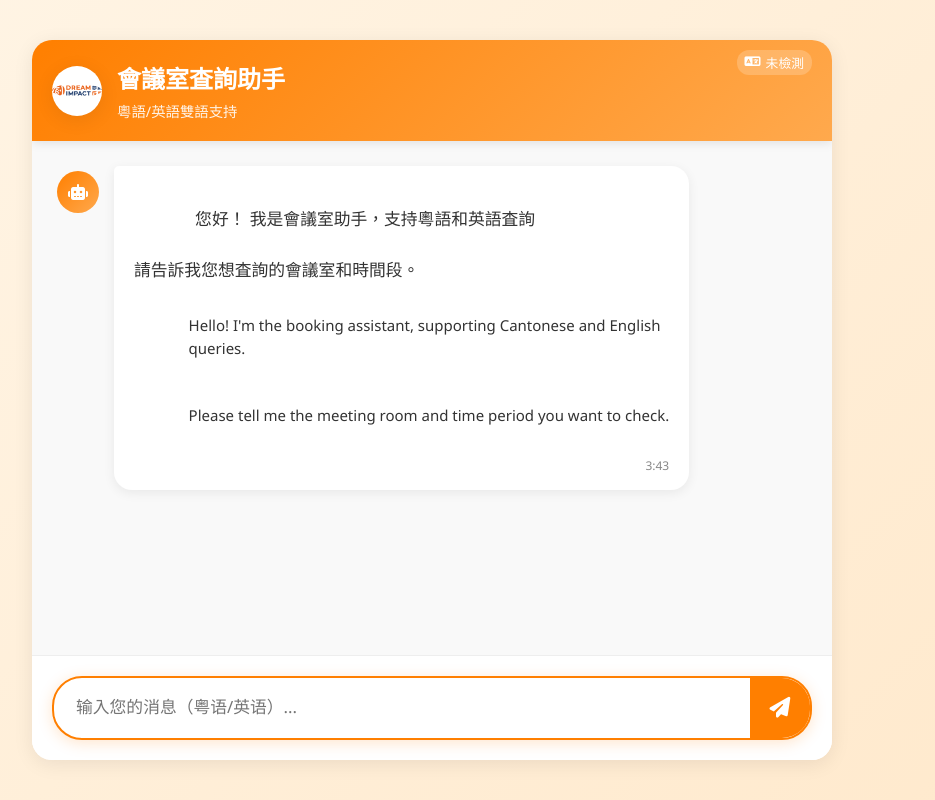
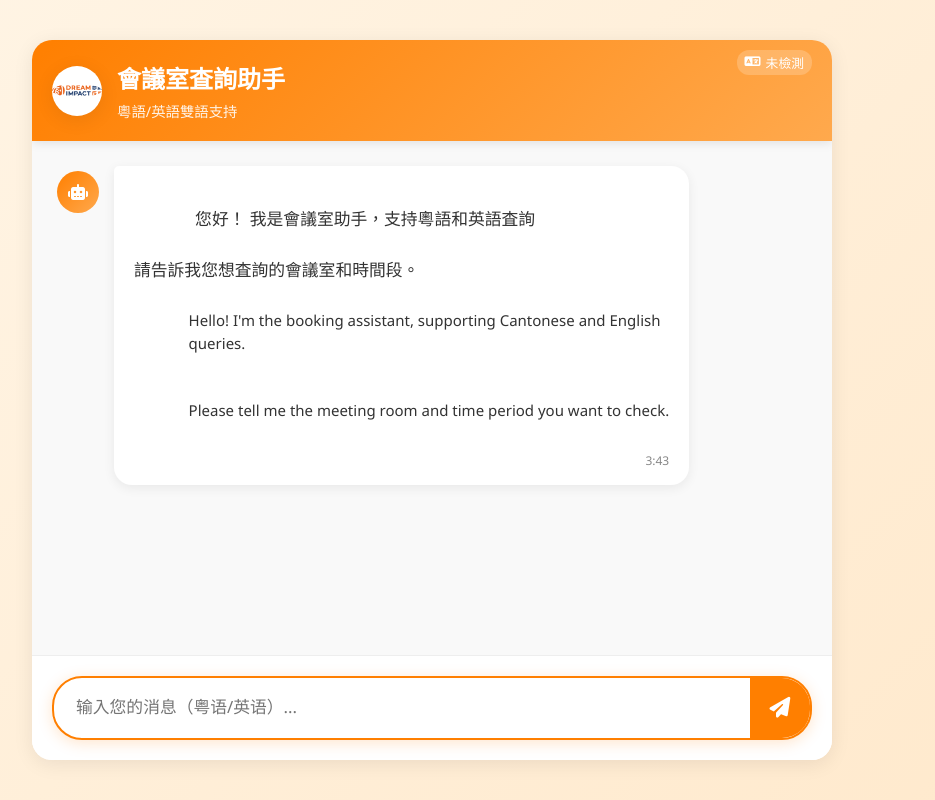
Before and after one commit to SadiqSalam/chatbot-booking-assistant, a Flask app: page / in a window 1280 px wide. Shown: the whole page, without its empty margins (208-1143 px from the left). Run offline with Flask 3, Linux system fonts and the light colour scheme; parts of the project's set-up code (start-up, migrations or seed data) failed here and were passed over.

Commit message:
Fixed error of margin

```diff
--- a/templates/calendarbi.html
+++ b/templates/calendarbi.html
@@ -44,7 +44,7 @@
               您好！ 我是會議室助手，支持粵語和英語査詢
             </div>
             <div class="message-text">請告訴我您想査詢的會議室和時間段。</div>
-            <div class="message-text" style="margin-top: 10px; font-size: 15px">
+            <div class="message-text" style="margin-top: 5px; font-size: 15px">
               Hello! I'm the booking assistant, supporting Cantonese and English
               queries.
             </div>
```
